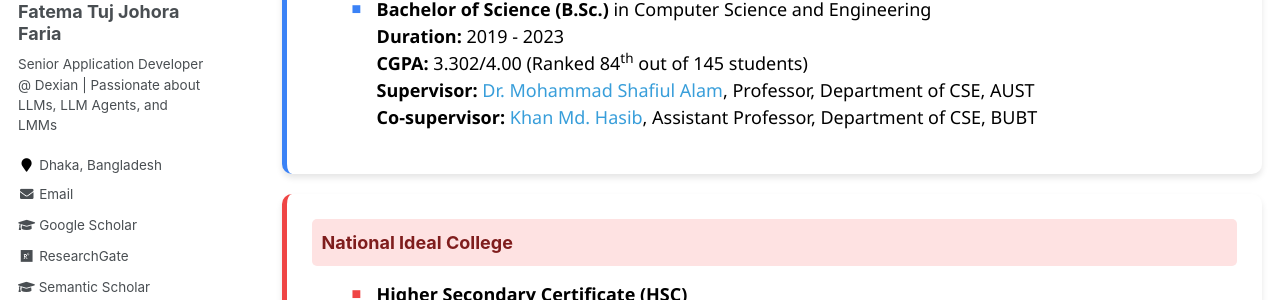
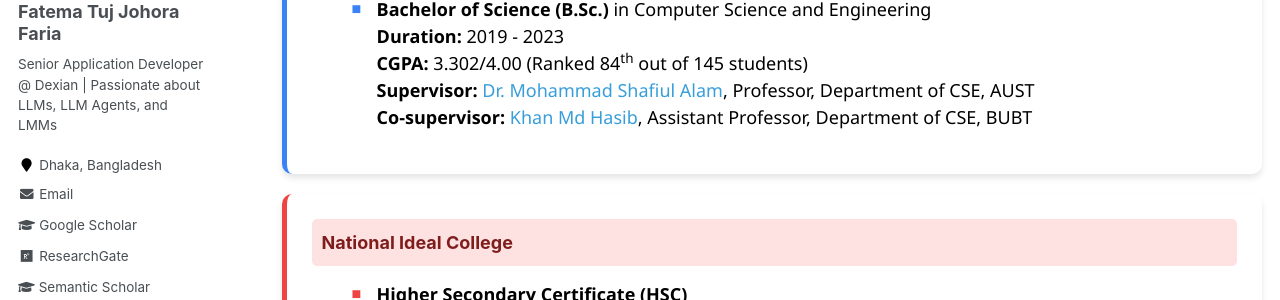
Before and after one commit to fatemafaria142/fatemafaria142.github.io, a Jekyll site: the page built from _pages/education.md, in a window 1280 px wide and 1299 px high. Shown: the part 261-561 px from the top of the window. Built offline with Jekyll 4.4.1, drawn with Linux system fonts in a browser that asks for light colours; some web fonts are replaced.

Commit message:
Update CV

```diff
--- a/_pages/education.md
+++ b/_pages/education.md
@@ -20,7 +20,7 @@ author_profile: true
 <b>Supervisor:</b>
 <a href="https://www.aust.edu/cse/faculty_member/dr_mohammad_shafiul_alam" style="color: #389EDA; text-decoration: none;">Dr. Mohammad Shafiul Alam</a>, Professor, Department of CSE, AUST<br>
 <b>Co-supervisor:</b>
-<a href="https://cse.bubt.edu.bd/facultydetails/87/" style="color: #389EDA; text-decoration: none;">Khan Md. Hasib</a>, Assistant Professor, Department of CSE, BUBT
+<a href="https://cse.bubt.edu.bd/facultydetails/87/" style="color: #389EDA; text-decoration: none;">Khan Md Hasib</a>, Assistant Professor, Department of CSE, BUBT
       </li>
     </ul>
   </div>
```
Also changed, not shown: 1 other file.
